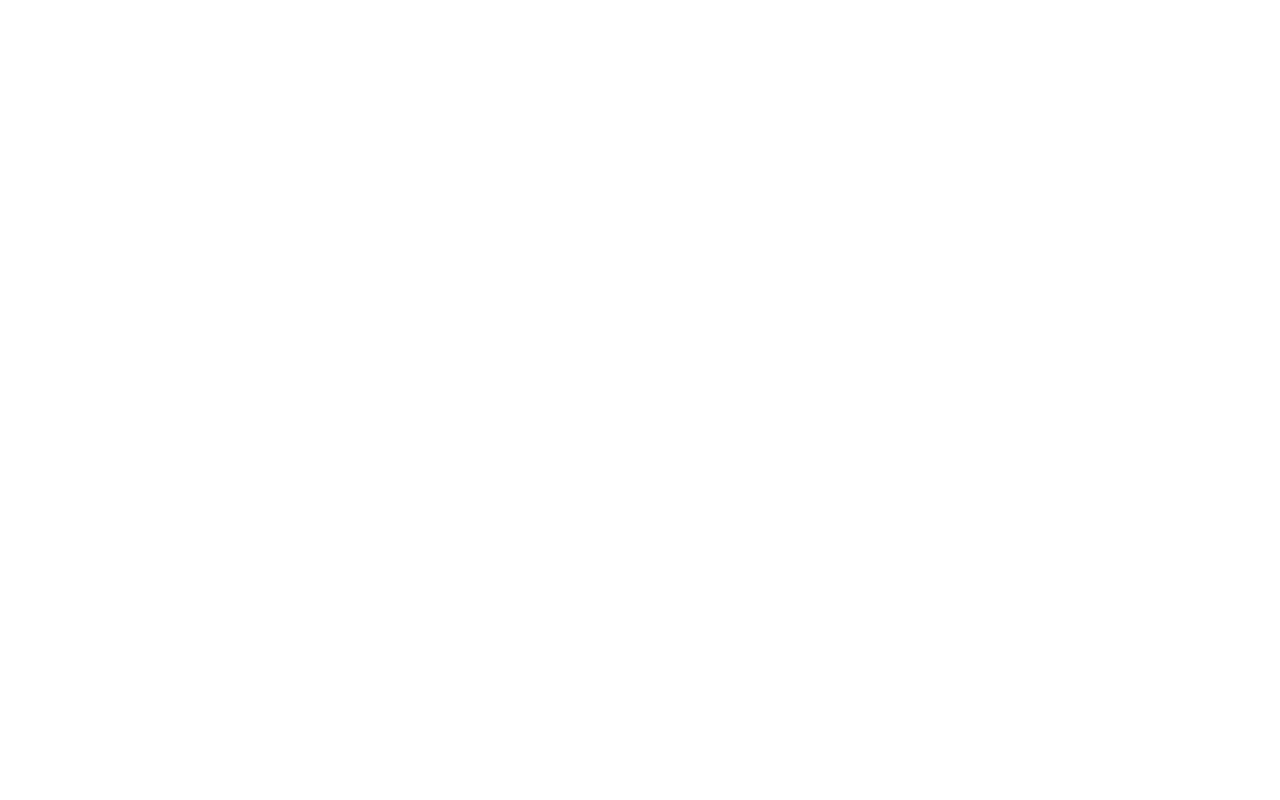
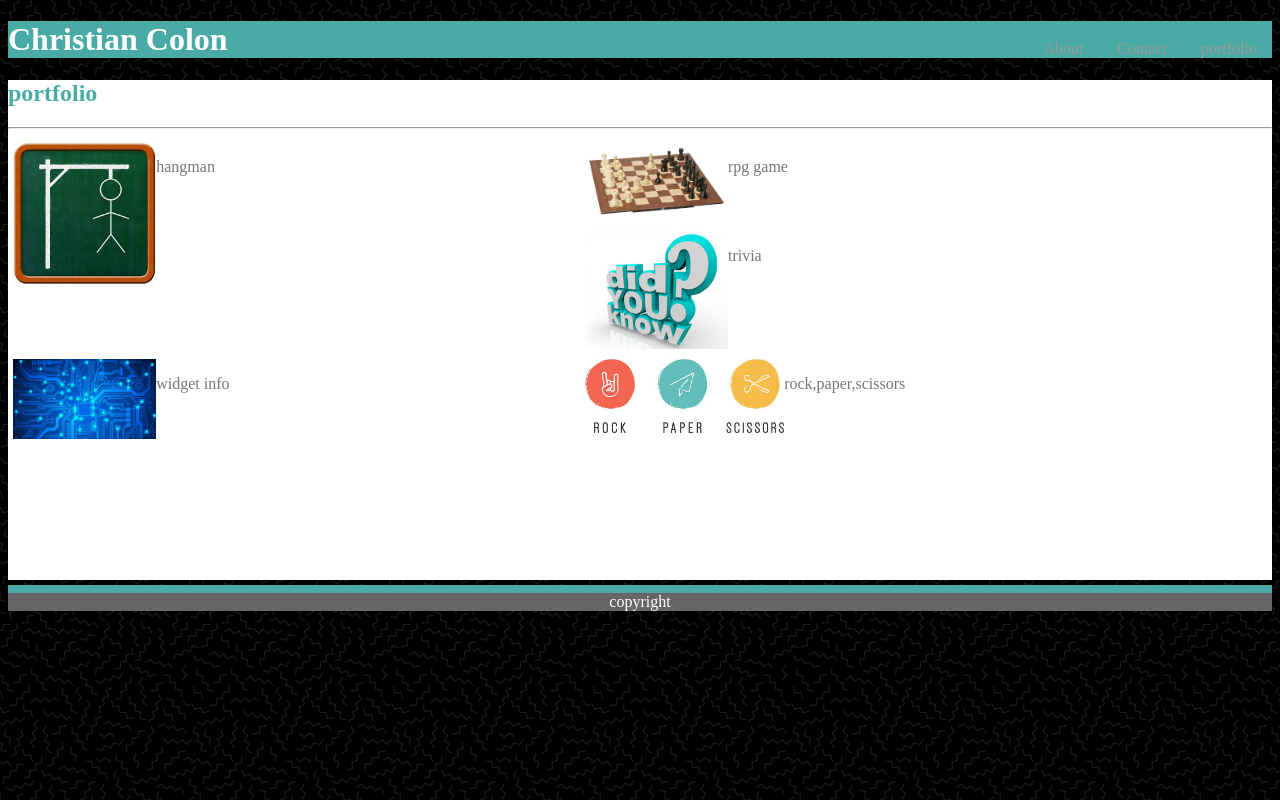
Before and after one commit to chris350/chris350.github.io, a plain HTML site: page portfolio.html in a window 1280 px wide. Drawn offline with Linux system fonts and the light colour scheme.

Commit message:
portfolio

```diff
--- a/assets/css/style.css
+++ b/assets/css/style.css
@@ -0,0 +1,127 @@
+img
+{
+  float: left;
+}
+
+.main header
+{
+    background-color: #ffffff;
+    border-color: #666666;
+}
+
+.header2
+{
+    color: #4aaaa5;
+}
+
+body
+{
+    background-image: url(../images/memphis-mini-dark.png);
+}
+
+.maincontent
+{
+    background-color: #ffffff;
+    height: 300px;
+    border-color: #dddddd;
+}
+
+h2
+{
+  color: #4aaaa5;
+}
+
+p
+{
+    color: #777777;
+}
+
+footer
+{
+    color: #777777;
+    text-align: center;
+
+}
+
+.maincontent2
+{
+    background-color: #ffffff;
+
+}
+
+.header2
+{
+    color: #4aaaa5;
+}
+
+.maincontent3
+{
+    height: 500px;
+    background-color: #ffffff;
+}
+
+.header3
+{
+    color: #4aaaa5;
+}
+
+nav
+{
+    float: right;
+    margin: -40px;
+    margin-right: 15px;
+    color: #777777
+
+}
+
+nav a
+{
+    text-decoration: none;
+    margin-left: 15px;
+    padding-left: 15px;
+    color: #999;
+}
+
+.wrapper
+{
+    position: relative;
+}
+
+.text-block
+{
+    position: relative;
+    text-align: center;
+    top: 50%;
+    width: 50%;
+}
+
+footer
+{
+    padding: 0px;
+    text-align: center;
+    margin-top: 5px;
+    border-top: 8px solid #4aaaa5;
+    background: #666666;
+    color: #ffffff;
+}
+
+h1
+{
+    background-color: #4aaaa5;
+    color: #ffffff;
+
+}
+
+.column
+{
+    float: left;
+    width: 44.44%;
+    padding: 5px;
+}
+
+.row::after
+{
+    content: "";
+    clear: both;
+    display: table;
+ }
--- a/contact.html
+++ b/contact.html
@@ -4,9 +4,37 @@
     <meta charset="UTF-8">
     <meta name="viewport" content="width=device-width, initial-scale=1.0">
     <meta http-equiv="X-UA-Compatible" content="ie=edge">
-    <title>Document</title>
+    <link rel="stylesheet" type="text/css" href="assets/css/style.css">
+    <title>basic portfolio</title>
 </head>
 <body>
+ <div class="main header">
+    <header>
+        <h1>Christian Colon</h1>
+    </header>
+</div>
+                <nav>
+                <a href="index.html">About</a>
+                <a href="contact.html">Contact</a>
+                <a href="portfolio.html">portfolio</a>
+                </nav>
+    <div class="maincontent2">
+        <div class="header2">
+        <h2>Contact</h2>
+        <hr>
+        </div>
+    <form action="">
+            Name:<br>
+            <input type="text" name="name" value="John Doe">
+            <br>
+            Email:<br>
+            <input type="text" name="email" value="Example@gmail.com">
+            <br>
+            Message:<br>
+            <input type="text">
 
+    </form>
+ </div>
+ <footer>copyright</footer>
 </body>
 </html>
--- a/portfolio.html
+++ b/portfolio.html
@@ -0,0 +1,55 @@
+<!DOCTYPE html>
+<html lang="en">
+<head>
+    <meta charset="UTF-8">
+    <meta name="viewport" content="width=device-width, initial-scale=1.0">
+    <meta http-equiv="X-UA-Compatible" content="ie=edge">
+    <link rel="stylesheet" type="text/css" href="assets/css/style.css">
+    <title>Basic portfolio</title>
+</head>
+<body>
+<div class="main header">
+    <header>
+        <h1>Christian Colon</h1>
+    </header>
+</div>
+        <nav>
+        <a href="index.html">About</a>
+        <a href="contact.html">Contact</a>
+        <a href="portfolio.html">portfolio</a>
+        </nav>
+     </header>
+</div>
+<div class="maincontent3">
+<main>
+    <div class="header3">
+    <h2>portfolio</h2>
+    <hr>
+    </div>
+    <div class="row">
+            <div class="column">
+              <img src="assets/images/hangman.jpg" alt="man" style="width:25.5%">
+              <p>hangman</p>
+            </div>
+            <div class="column">
+              <img src="assets/images/rpg.jpg" alt="chess" style="width:25.5%">
+              <p>rpg game</p>
+            </div>
+            <div class="column">
+              <img src="assets/images/trivia.jpg" alt="trivia" style="width:25.5%">
+              <p>trivia</p>
+            </div>
+            <div class="column">
+                <img src="assets/images/info.jpg" alt="widget" style="width: 25.5%">
+                <p>widget info</p>
+            </div>
+            <div class="column">
+                    <img src="assets/images/images.jpg" alt="widget" style="width: 35.5%">
+                    <p>rock,paper,scissors</p>
+                </div>
+          </div>
+</main>
+</div>
+<footer>copyright</footer>
+</body>
+</html>
```
Also changed, not shown: index.html (+30 -0 lines), assets/images/hangman.jpg (added), assets/images/images.jpg (added), assets/images/info.jpg (added), assets/images/memphis-mini-dark.png (added), assets/images/rpg.jpg (added), assets/images/trivia.jpg (added).
